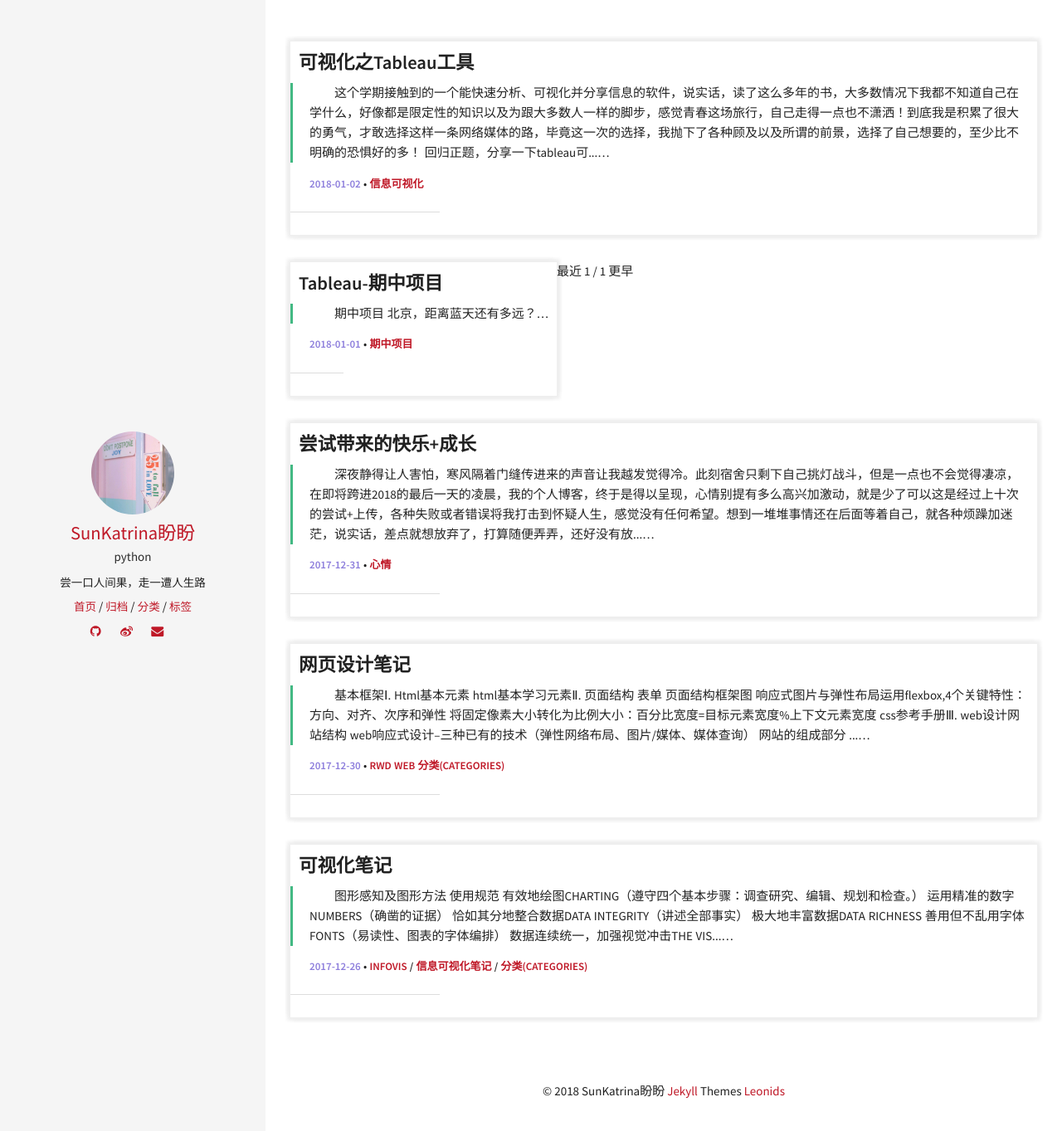
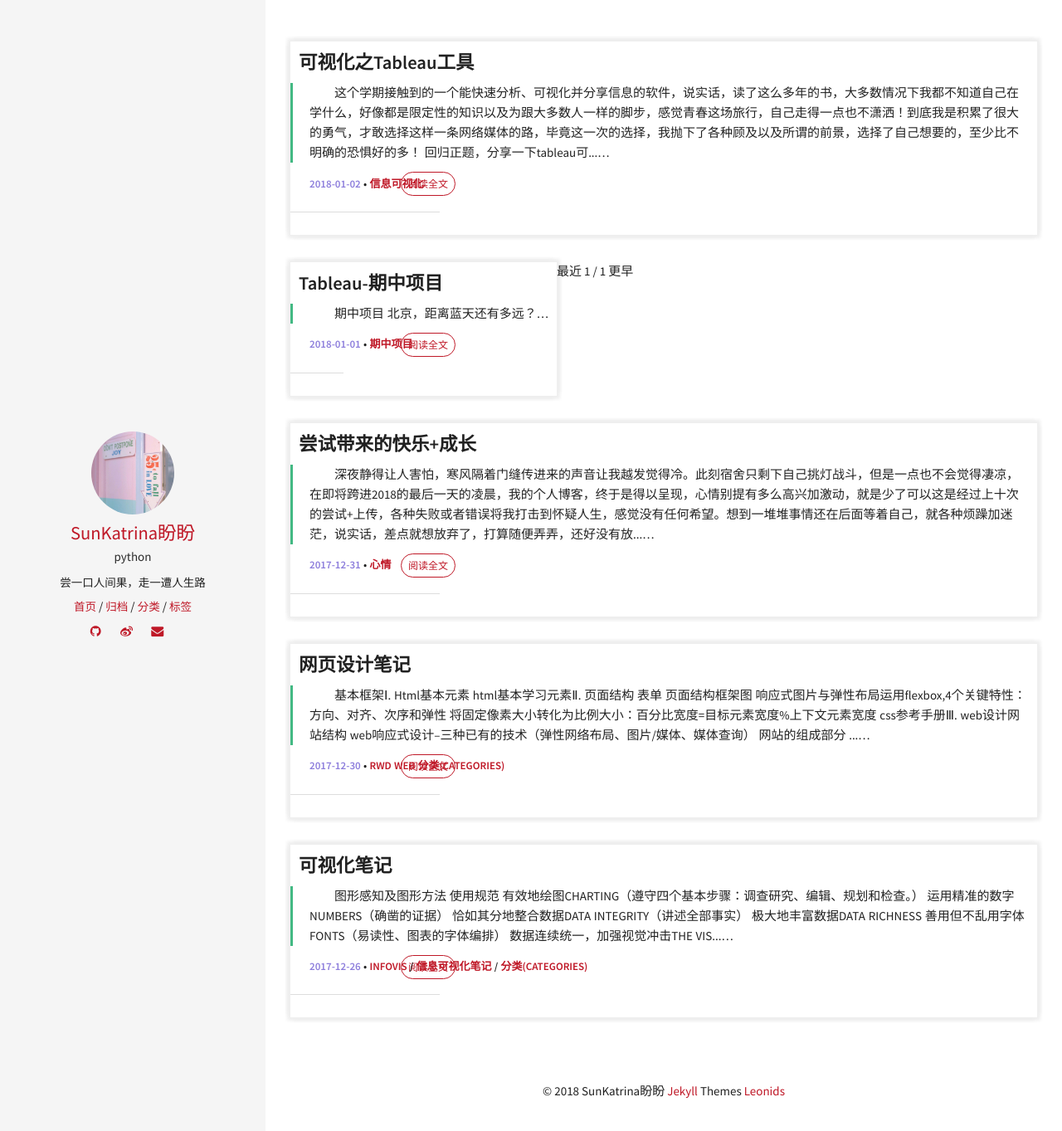
Before and after one commit to sunsipan/sunsipan.github.io, a Jekyll site: the page built from index.html, in a window 1280 px wide. Shown: the top 1363 px of the page at 83% size. Built offline with Jekyll 4.4.1, drawn with Linux system fonts in a browser that asks for light colours; the list of posts is cut into pages by our own code.

Commit message:
Revert "Update index.html"
This reverts commit d02803ce932cccaf9147ace22943f8eb7075b8f4.

```diff
--- a/index.html
+++ b/index.html
@@ -30,6 +30,11 @@
         {% endfor %}
         {% endif %}
         </p>
+
+<div class = "post-list-small-mate">
+    <a class="btn-border-small" href={{ post.url }}>阅读全文</a>
+</div>
+
 <hr class="home-post-list__divider" />
 
     </div>
```
